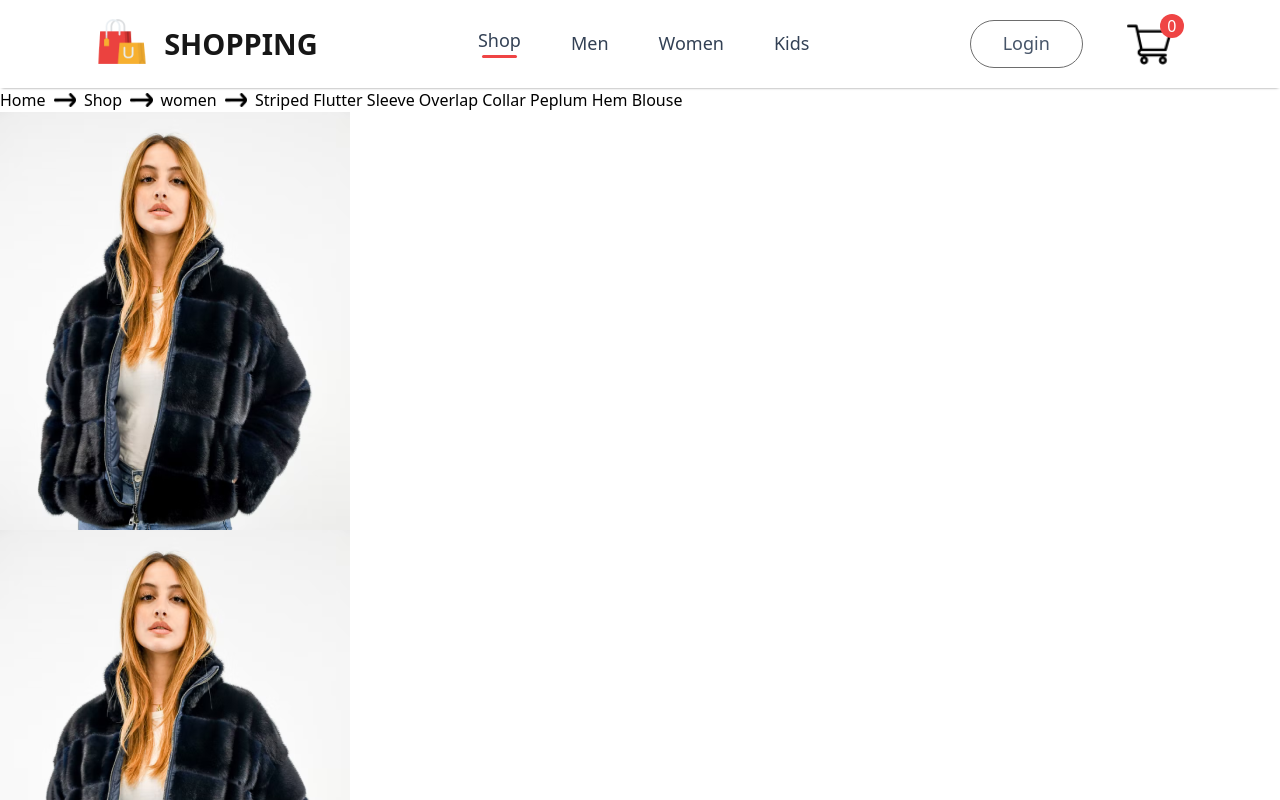
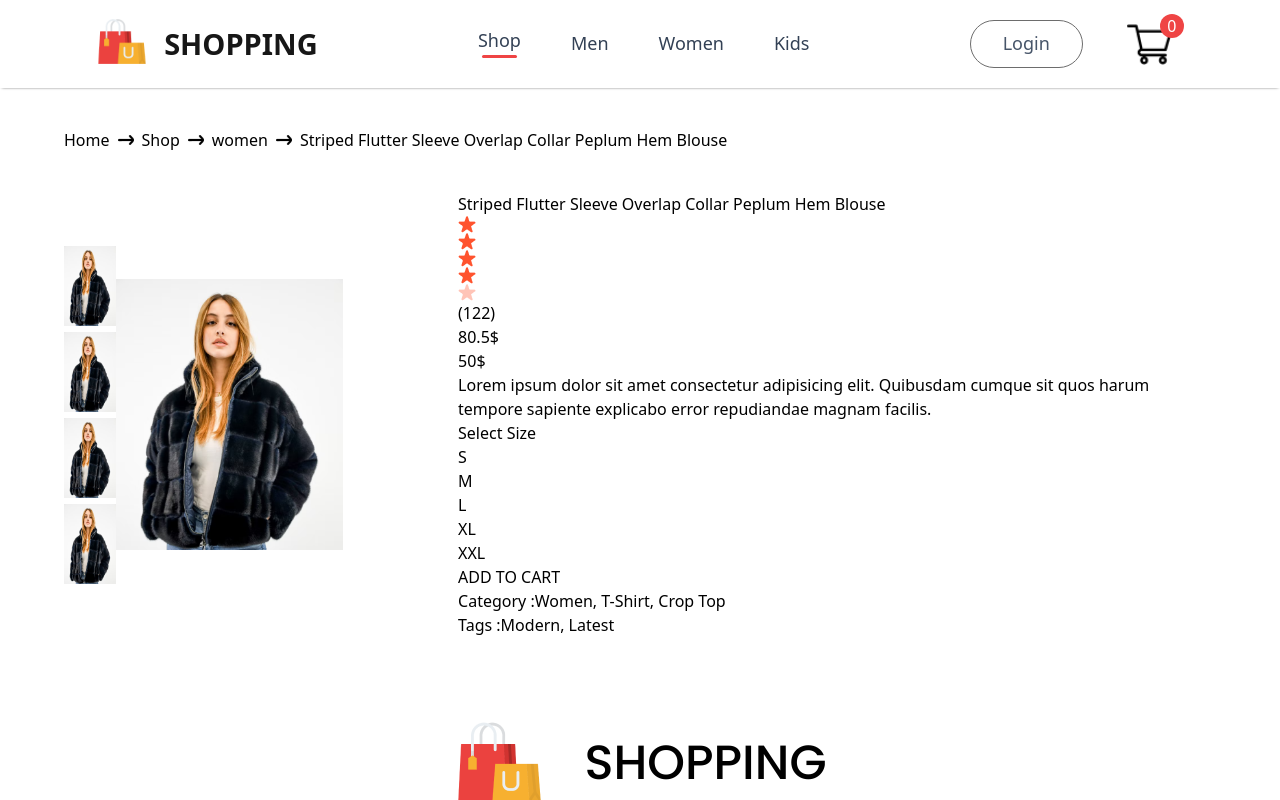
Before and after one commit to Twana9/E-Commerce-React-App, a React (Vite) app: page /product/1 in a window 1280 px wide. Shown: the top 800 px of the page. Built offline with nearby package versions, Linux system fonts and the light colour scheme; a web font is replaced by a local one.

Commit message:
styling breadsrums

```diff
--- a/src/Components/BreadScrum.jsx
+++ b/src/Components/BreadScrum.jsx
@@ -4,16 +4,16 @@ export function BreadScrum(props) {
   //disturcturing the props
   const { product } = props;
   return (
-    <div className="flex items-center gap-2">
+    <div className="flex items-center gap-2 max-conter px-16 py-10">
       Home
-      <img src={arrow} alt=">" className="filter invert hue-rotate-180 h-3.5" />
+      <img src={arrow} alt=">" className="filter invert hue-rotate-180 h-2.5" />
       Shop
-      <img src={arrow} alt=">" className="filter invert hue-rotate-180 h-3.5" />
+      <img src={arrow} alt=">" className="filter invert hue-rotate-180 h-2.5" />
       {product.category}
       <img
         src={arrow}
         alt="arrow"
-        className="filter invert hue-rotate-180 h-3.5"
+        className="filter invert hue-rotate-180 h-2.5"
       />
       {product.name}
     </div>
--- a/src/Components/ProductDisplay.jsx
+++ b/src/Components/ProductDisplay.jsx
@@ -3,13 +3,17 @@ import { starDullIcon, starIcon } from "../assets";
 export function ProductDisplay(props) {
   const { product } = props;
   return (
-    <div>
-      <div className="left">
-        <div className="image-list">
-          <img src={product.image} alt="item" />
-          <img src={product.image} alt="item" />
-          <img src={product.image} alt="item" />
-          <img src={product.image} alt="item" />
+    <div
+      className="flex  justify-center items-center gap-[10%] max-container
+      px-16 pb-10
+    "
+    >
+      <div className="left flex justify-center items-center">
+        <div className="image-list flex flex-col gap-1.5">
+          <img src={product.image} alt="item" className="h-20 w-20" />
+          <img src={product.image} alt="item" className="h-20 w-20" />
+          <img src={product.image} alt="item" className="h-20 w-20" />
+          <img src={product.image} alt="item" className="h-20 w-20" />
         </div>
         <div className="main-img">
           <img src={product.image} alt="main-item" />
```
